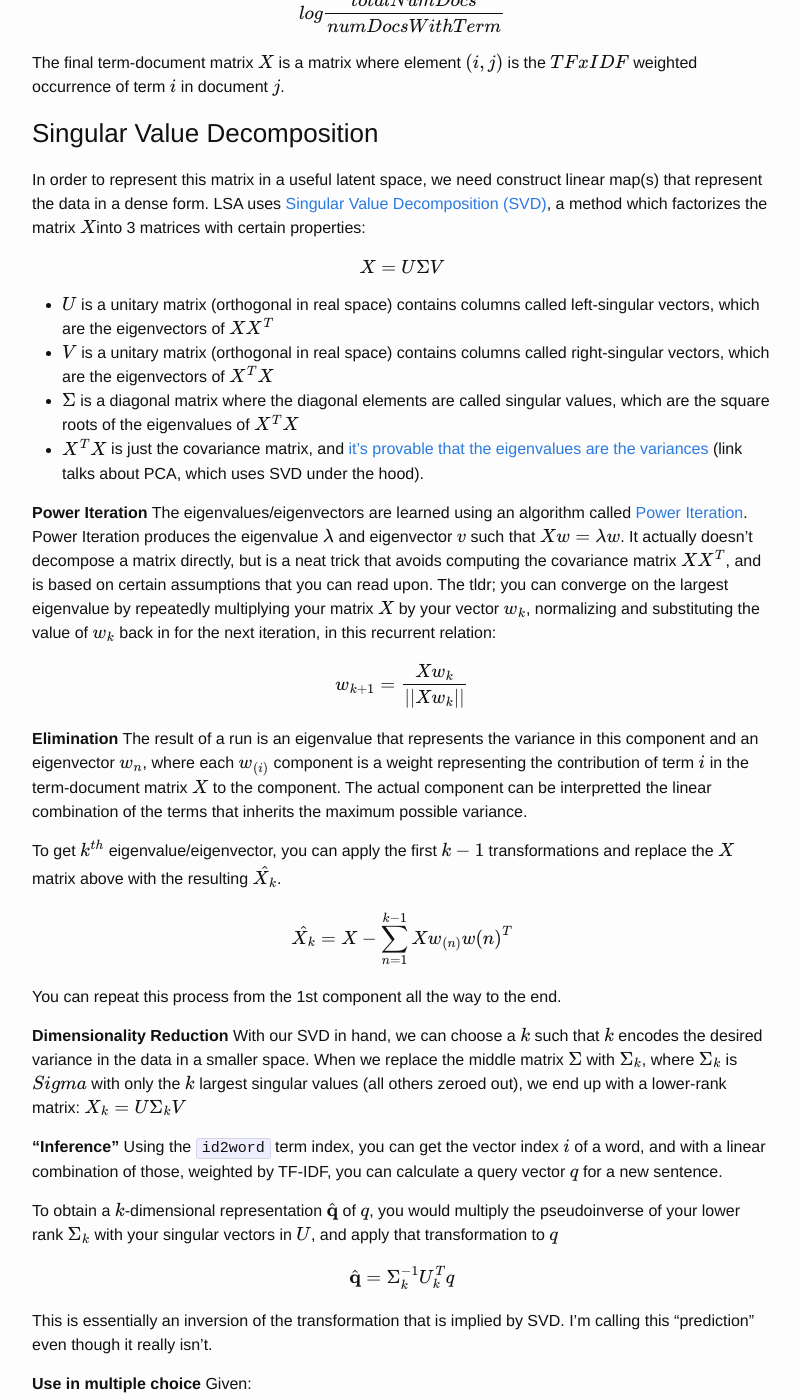
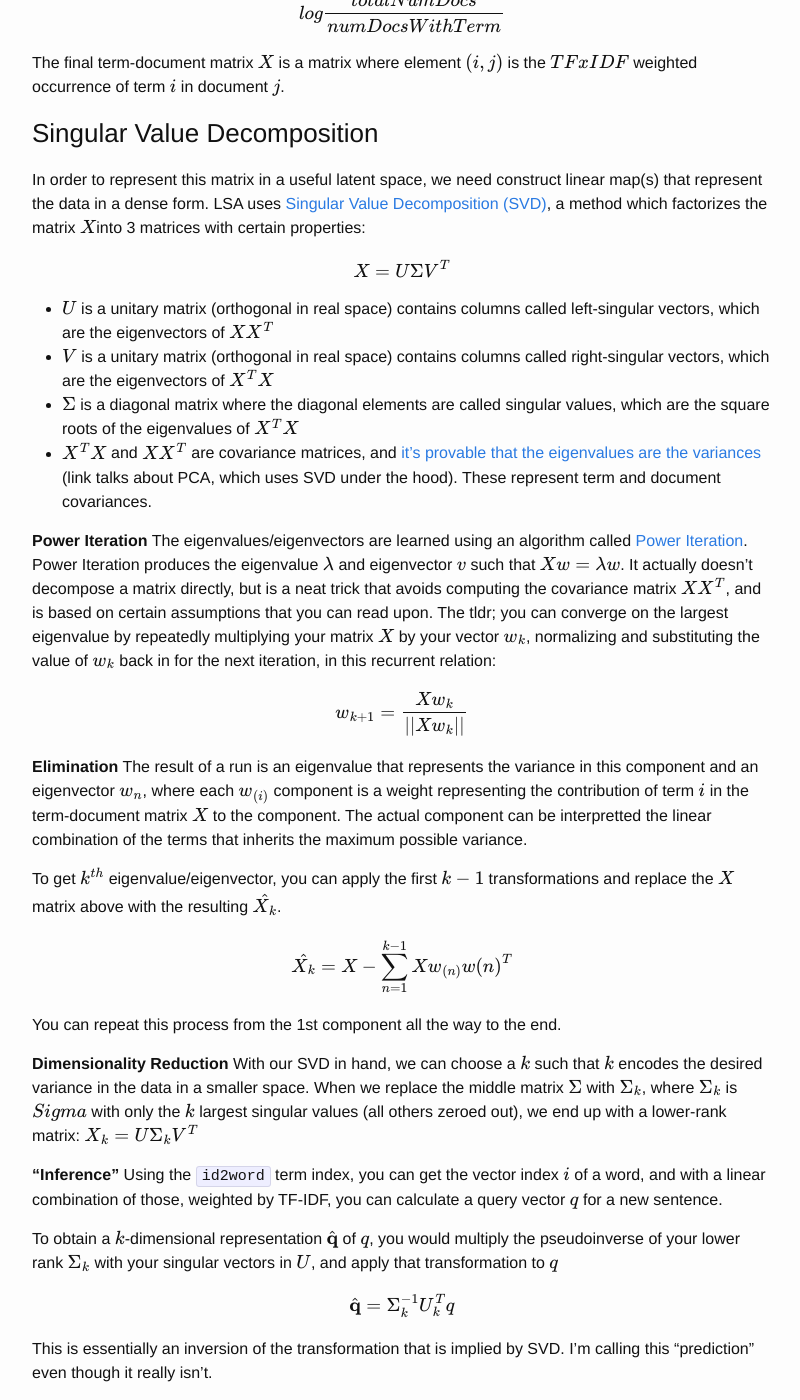
Before and after one commit to ZhangBanger/zhangbanger.github.io, a Jekyll site: the page built from _posts/2015-11-16-allen-ai-challenge-part-1.md, in a window 1280 px wide and 1400 px high, scrolled down 3513 px. Shown: the whole window, without its empty margins (238-1038 px from the left). Built offline with Jekyll 4.4.1, drawn with Linux system fonts in a browser that asks for light colours; Markdown is read by kramdown in place of the engine named in the settings; formulas are drawn with MathJax 3.

Commit message:
Update first post

```diff
--- a/_posts/2015-11-16-allen-ai-challenge-part-1.md
+++ b/_posts/2015-11-16-allen-ai-challenge-part-1.md
@@ -105,14 +105,14 @@ The final term-document matrix $X$ is a matrix where element $(i,j)$ is the $TFx
 In order to represent this matrix in a useful latent space, we need construct linear map(s) that represent the data in a dense form. LSA uses [Singular Value Decomposition (SVD)](https://en.wikipedia.org/wiki/Singular_value_decomposition), a method which factorizes the matrix $X$into 3 matrices with certain properties:
 
 $$
-X = U\Sigma V
+X = U\Sigma V^T
 $$
 
 
 * $U$ is a unitary matrix (orthogonal in real space) contains columns called left-singular vectors, which are the eigenvectors of $XX^T$
 * $V$ is a unitary matrix (orthogonal in real space) contains columns called right-singular vectors, which are the eigenvectors of $X^TX$
 * $\Sigma$ is a diagonal matrix where the diagonal elements are called singular values, which are the square roots of the eigenvalues of $X^TX$
-* $X^TX$ is just the covariance matrix, and [it's provable that the eigenvalues are the variances](http://math.stackexchange.com/questions/1217862/why-the-principal-components-correspond-to-the-eigenvalues) (link talks about PCA, which uses SVD under the hood).
+* $X^TX$ and $XX^T$ are covariance matrices, and [it's provable that the eigenvalues are the variances](http://math.stackexchange.com/questions/1217862/why-the-principal-components-correspond-to-the-eigenvalues) (link talks about PCA, which uses SVD under the hood). These represent term and document covariances.
 
 **Power Iteration**
 The eigenvalues/eigenvectors are learned using an algorithm called [Power Iteration](https://en.wikipedia.org/wiki/Power_iteration). Power Iteration produces the eigenvalue $\lambda$ and eigenvector $v$ such that $Xw = \lambda w$. It actually doesn't decompose a matrix directly, but is a neat trick that avoids computing the covariance matrix $XX^T$, and is based on certain assumptions that you can read upon.
@@ -136,7 +136,7 @@ You can repeat this process from the 1st component all the way to the end.
 **Dimensionality Reduction**
 With our SVD in hand, we can choose a $k$ such that $k$ encodes the desired variance in the data in a smaller space. When we replace the middle matrix $\Sigma$ with $\Sigma_k$, where $\Sigma_k$ is $Sigma$ with only the $k$ largest singular values (all others zeroed out), we end up with a lower-rank matrix:
 $$
-X_k = U\Sigma_k V
+X_k = U\Sigma_k V^T
 $$
 
 **"Inference"**
```
